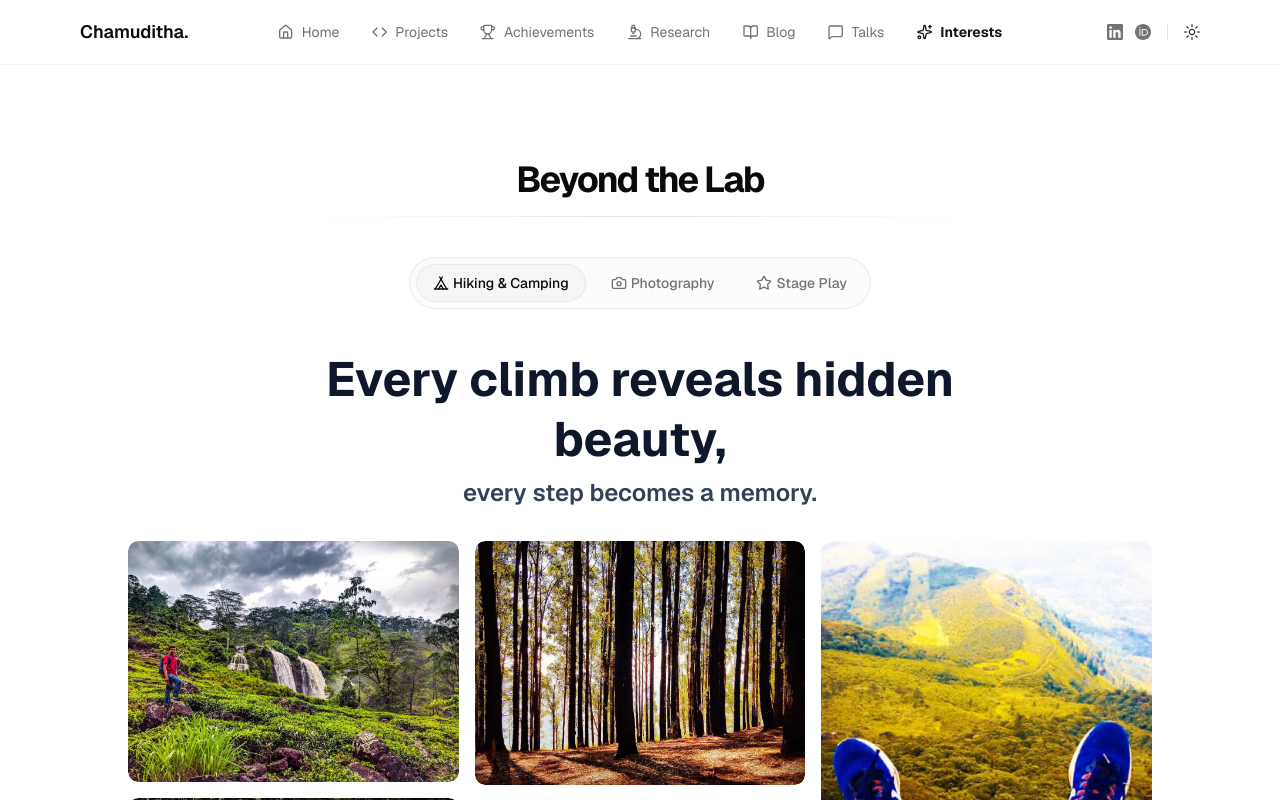
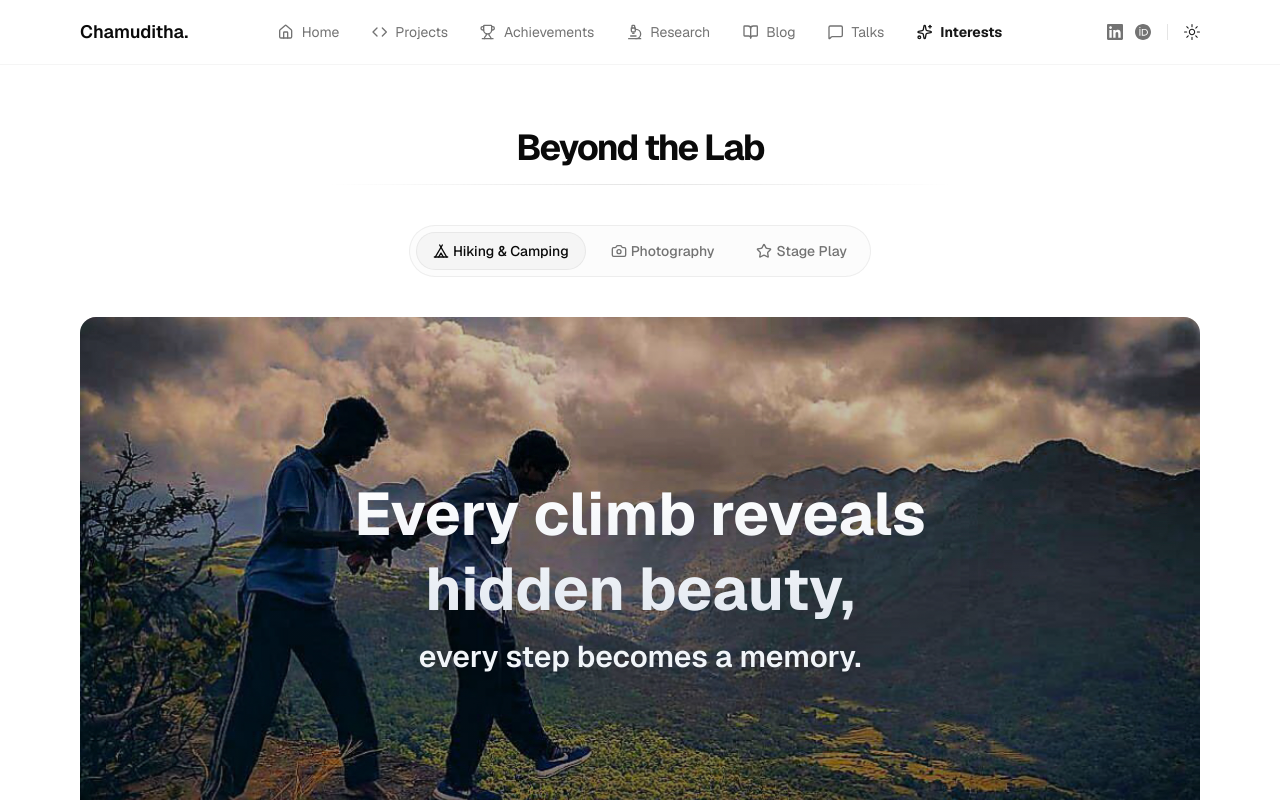
Before and after one commit to Nidula03/portfolio-chamuditha, a Next.js app: page /interests in a window 1280 px wide. Shown: the top 800 px of the page. Built offline with nearby package versions, Linux system fonts and the light colour scheme.

Commit message:
feat: Update InterestsPage layout with a new hero section and adjust padding

```diff
--- a/src/app/interests/page.tsx
+++ b/src/app/interests/page.tsx
@@ -137,7 +137,7 @@ export default function InterestsPage() {
   }, [activeId]);
 
   return (
-    <main className="min-h-dvh flex flex-col gap-10 pt-16">
+    <main className="min-h-dvh flex flex-col gap-10 pt-8">
       {/* Header */}
       <div className="space-y-4">
         <BlurFadeText
@@ -191,15 +191,30 @@ export default function InterestsPage() {
       {activeId === "hiking" && (
         <section className="w-screen relative left-1/2 right-1/2 -ml-[50vw] -mr-[50vw]">
           <div className="flex flex-col gap-y-8 w-full px-4 sm:px-8 md:px-16 lg:px-20">
-            {/* Description Text */}
-            <BlurFade delay={BLUR_FADE_DELAY * 4}>
-              <div className="w-full flex justify-center px-4">
-                <div className="space-y-4 max-w-2xl">
-                  <div className="text-center">
-                    <h2 className="text-3xl sm:text-4xl md:text-5xl font-bold text-slate-900 dark:text-white leading-tight">
+            {/* Hero Section */}
+            <BlurFade delay={BLUR_FADE_DELAY * 3}>
+              <div className="relative w-full h-96 sm:h-[500px] md:h-[600px] rounded-2xl overflow-hidden group">
+                {/* Background Image */}
+                <Image
+                  src="/hiking_pics/IMG_5963.jpg"
+                  alt="Hero hiking image"
+                  fill
+                  className="w-full h-full object-cover group-hover:scale-105 transition-transform duration-300"
+                  priority
+                  quality={75}
+                  sizes="(max-width: 768px) 100vw, (max-width: 1200px) 100vw, 100vw"
+                />
+
+                {/* Gradient Overlay */}
+                <div className="absolute inset-0 bg-gradient-to-b from-black/20 via-black/30 to-black/50"></div>
+
+                {/* Text Content */}
+                <div className="absolute inset-0 flex items-start justify-center p-6 pt-32 md:pt-40">
+                  <div className="text-center space-y-3 max-w-2xl">
+                    <h2 className="bg-linear-to-b from-white to-slate-200 dark:from-white dark:to-slate-400 bg-clip-text text-transparent text-3xl sm:text-4xl md:text-5xl lg:text-6xl font-bold leading-tight">
                       Every climb reveals hidden beauty,
                     </h2>
-                    <p className="text-lg sm:text-xl md:text-2xl font-semibold text-slate-700 dark:text-slate-200 mt-2">
+                    <p className="text-lg sm:text-xl md:text-2xl lg:text-3xl font-semibold text-slate-100 drop-shadow-md">
                       every step becomes a memory.
                     </p>
                   </div>
```
